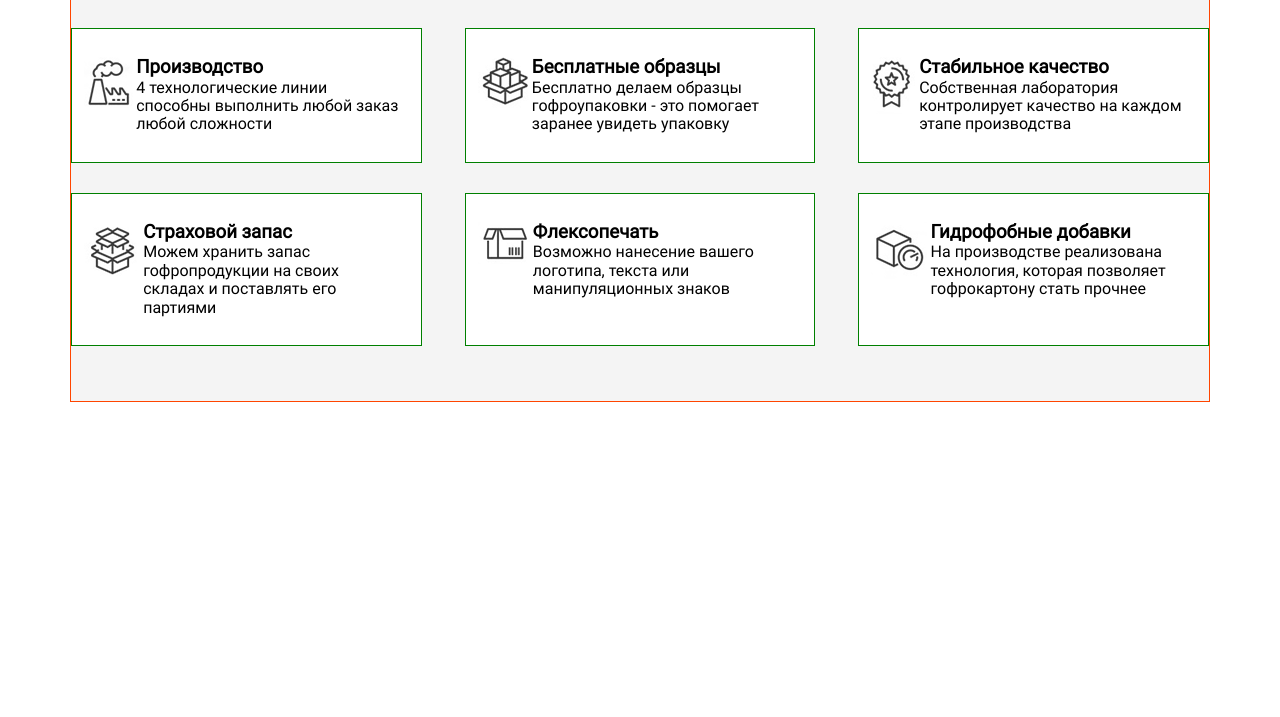
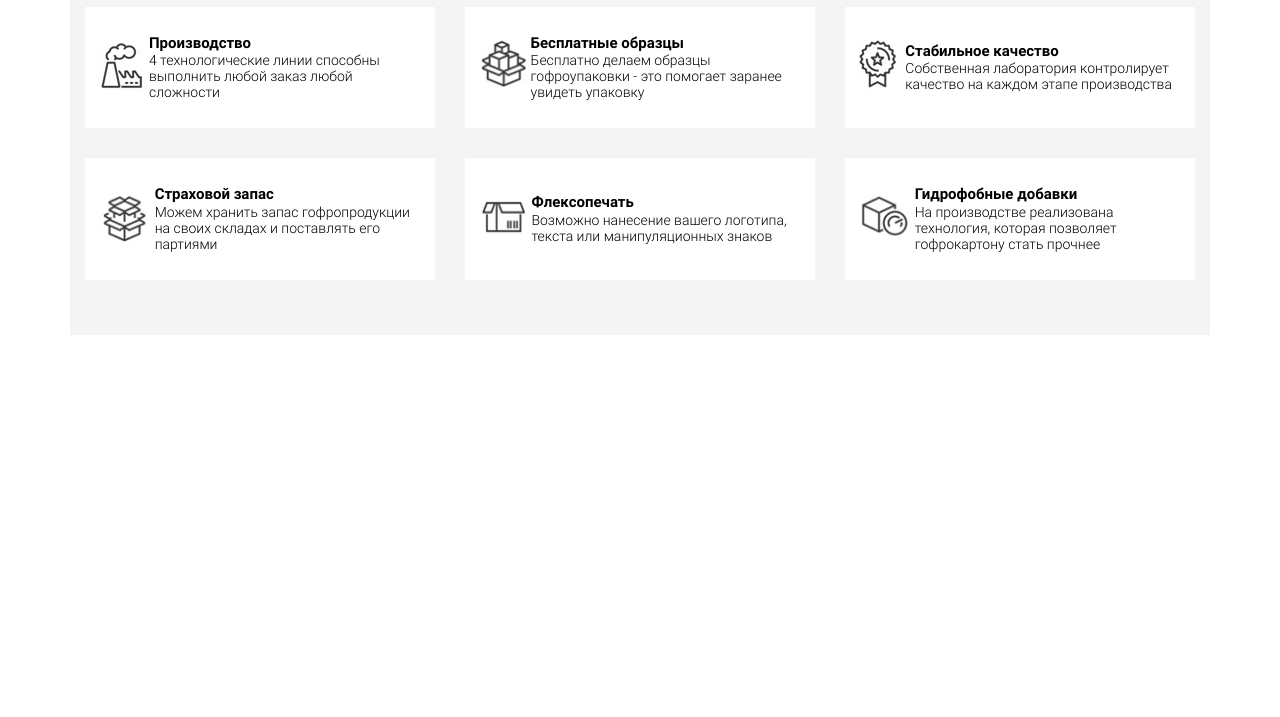
Before and after one commit to EvgeniiMorozov/Structure, a plain HTML site: page index.html in a window 1280 px wide. Shown: the part 83-800 px from the top of the page. Drawn offline with Linux system fonts and the light colour scheme.

Commit message:
Стилизация блока "Преимущества"

```diff
--- a/css/style.css
+++ b/css/style.css
@@ -17,7 +17,6 @@ p {
 
 /*   Блок "Превосходства"   */
 .features {
-    /* border: 1px solid green; */
     background-color: #f4f4f4;
 }
 
@@ -27,7 +26,6 @@ p {
 }
 
 .features-header__block {
-    border: 1px solid red;
     width: 33.333%;
 
     text-align: center;
@@ -48,29 +46,39 @@ p {
 .features-topics {
     display: flex;
     flex-flow: row wrap;
-    justify-content: space-between;
+    justify-content: space-around;
     padding-bottom: 55px;
-
-    border: 1px solid orangered;
 }
 
 .features-topics__block {
     width: 28%;
     display: flex;
     justify-content: space-between;
+    align-items: center;
     padding: 28px 18px 28px 12px;
     margin-top: 30px;
 
     background-color: #ffffff;
-    border: 1px solid green;
 }
 
 .features-topics__img {
-    /* width: %; */
-    /* text-align: center; */
     margin-right: 1%;
+}
+
+.features-topics__img img {
+    max-width: 100%;
 }
 
 .features-topics__text {
     width: 85%;
 }
+
+.features-topics__title {
+    font-family: 'Roboto-Bold';
+    font-size: 15px;
+}
+
+.features-topics__description {
+    font-family: 'Roboto-Light';
+    font-size: 14px;
+}
```
